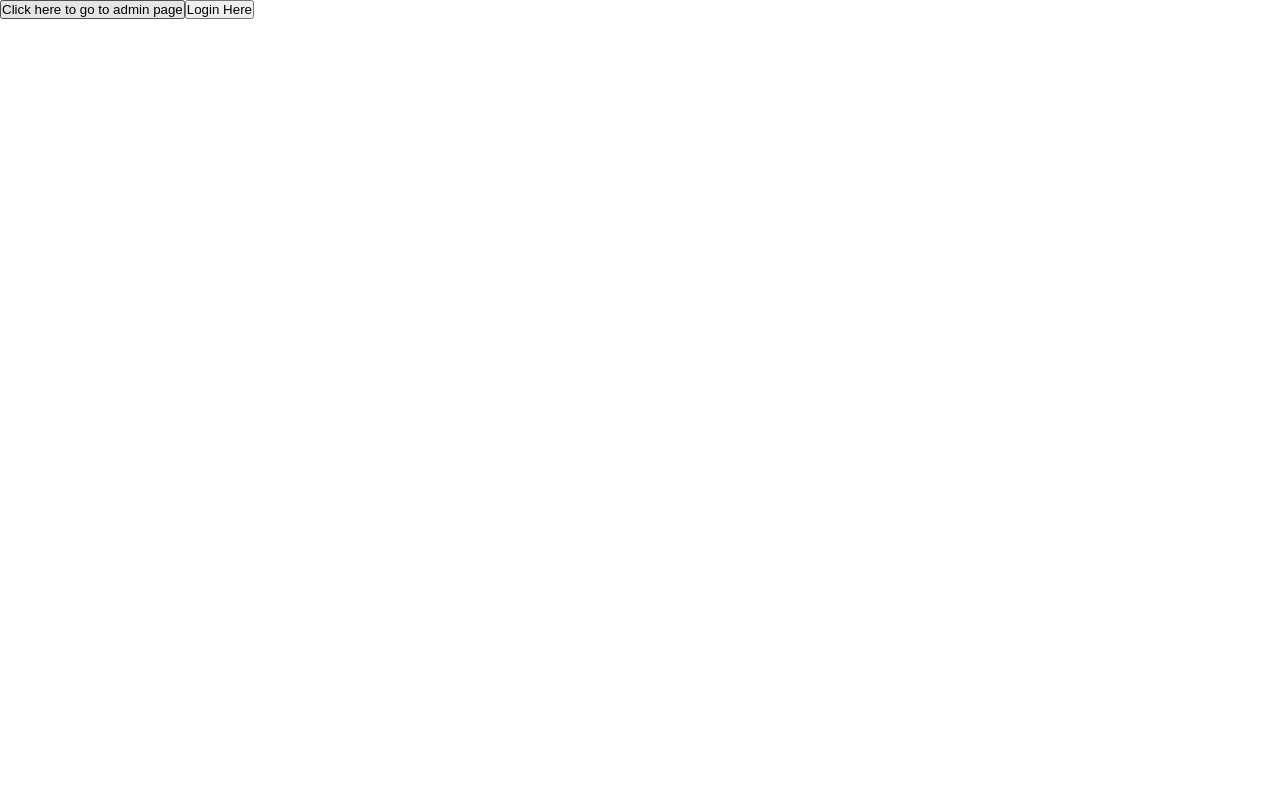
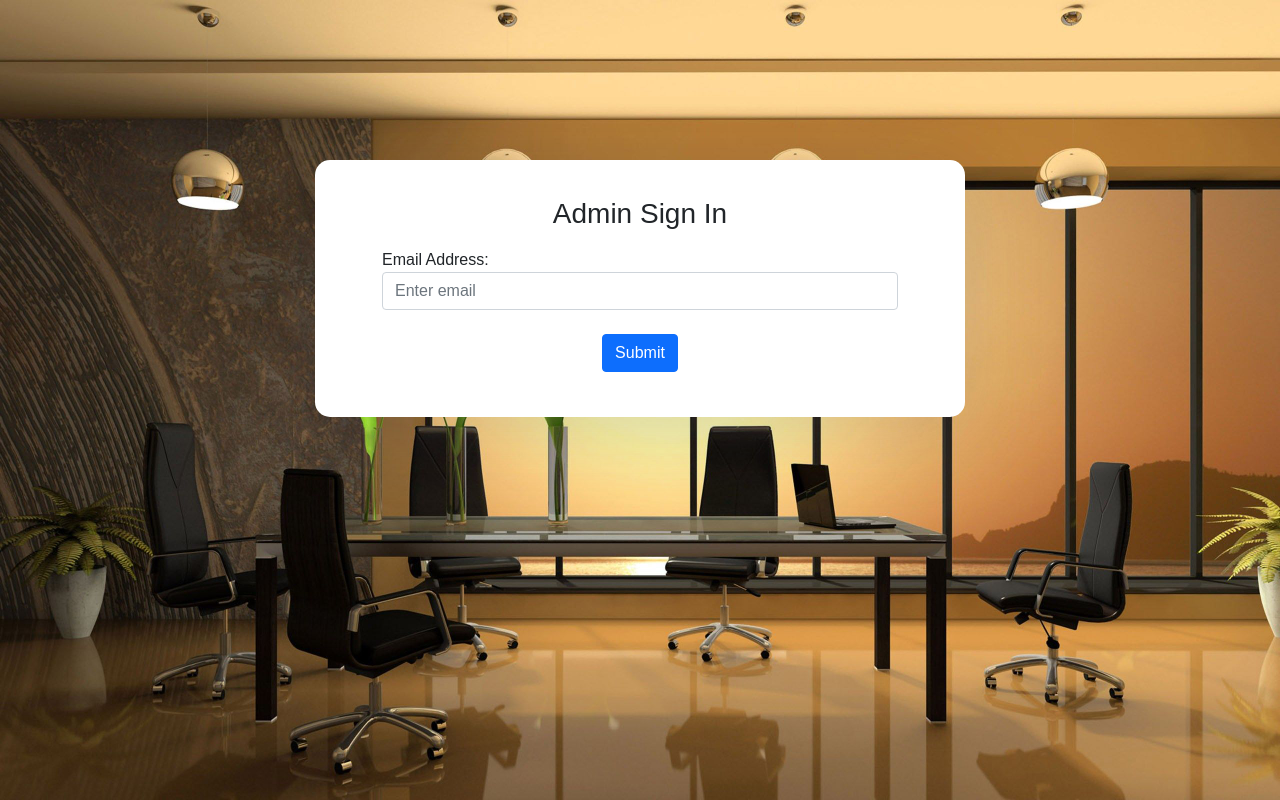
Before and after one commit to Indupriya99/DB-Desk, a React (Create React App) app: page /adminLogin in a window 1280 px wide. Built offline with nearby package versions, Linux system fonts and the light colour scheme.

Commit message:
Added Admin Login Feature

```diff
--- a/package.json
+++ b/package.json
@@ -6,9 +6,11 @@
     "@testing-library/jest-dom": "^5.14.1",
     "@testing-library/react": "^11.2.7",
     "@testing-library/user-event": "^12.8.3",
+    "bootstrap": "^5.1.0",
     "react": "^17.0.2",
     "react-awesome-slider": "^4.1.0",
     "react-dom": "^17.0.2",
+    "react-router-dom": "^5.2.0",
     "react-scripts": "4.0.3",
     "web-vitals": "^1.1.2"
   },
--- a/src/App.js
+++ b/src/App.js
@@ -1,4 +1,5 @@
 import React, { useState } from 'react';
+import { BrowserRouter as Router, Switch, Route } from "react-router-dom";
 
 import AwesomeSlider from 'react-awesome-slider';
 import 'react-awesome-slider/dist/styles.css';
@@ -11,6 +12,7 @@ import FourthFloor from './Pages/FourthFloor/FourthFloor';
 import FifthFloor from './Pages/FifthFloor/FifthFloor';
 
 import Login from './components/Login/Login';
+import AdminLogin from './Pages/Admin/Login/AdminLogin';
 
 function App() {
 
@@ -29,9 +31,25 @@ function App() {
         <div><FifthFloor/></div>
       </AwesomeSlider>
       {/* <Login/> */}
+      <Router>
+        <Switch>
+          <Route path='/adminLogin' exact component={AdminLogin} />
+        </Switch>
+      </Router>
     </div>
   ):(
-    <Login setLogin={setLogin}/>
+    <>
+    <Router>
+    <Switch>
+      <Route exact path='/'>
+        <Login setLogin={setLogin} />
+      </Route>
+      <Route exact path='/adminLogin'>
+        <AdminLogin/>
+      </Route>
+    </Switch>
+  </Router>
+  </>
   );
 }
 
--- /dev/null
+++ b/src/Pages/Admin/Login/AdminLogin.js
@@ -0,0 +1,107 @@
+import React, { Component } from "react";
+
+import './adminLogin.css';
+import 'bootstrap/dist/css/bootstrap.min.css';
+
+
+export default class AdminLogin extends Component {
+  constructor() {
+    super();
+    this.state = {
+      input: {},
+      errors: {}
+    };
+
+    this.handleChange = this.handleChange.bind(this);
+    this.handleSubmit = this.handleSubmit.bind(this);
+  }
+
+  handleChange(event) {
+    let input = this.state.input;
+    input[event.target.name] = event.target.value;
+
+    this.setState({
+      input
+    });
+  }
+
+  handleSubmit(event) {
+    event.preventDefault();
+    if (this.validate()) {
+      console.log(this.state);
+      let input = {};
+      input["email"] = "";
+      this.setState({ input: input });
+      // alert('Demo Form is submited');
+      window.location.href = './dashboard.html';
+    }
+  }
+
+  validate() {
+    let input = this.state.input;
+    let errors = {};
+    let isValid = true;
+
+
+
+    if (!input["email"]) {
+      isValid = false;
+      errors["email"] = "Please enter your email Address.";
+    }
+
+    if (typeof input["email"] !== "undefined") {
+
+      var pattern = new RegExp(/^(("[\w-\s]+")|([\w-]+(?:\.[\w-]+)*)|("[\w-\s]+")([\w-]+(?:\.[\w-]+)*))(@((?:[\w-]+\.)*\w[\w-]{0,66})\.([a-z]{2,6}(?:\.[a-z]{2})?)$)|(@\[?((25[0-5]\.|2[0-4][0-9]\.|1[0-9]{2}\.|[0-9]{1,2}\.))((25[0-5]|2[0-4][0-9]|1[0-9]{2}|[0-9]{1,2})\.){2}(25[0-5]|2[0-4][0-9]|1[0-9]{2}|[0-9]{1,2})\]?$)/i);
+      if (!pattern.test(input["email"])) {
+        isValid = false;
+        errors["email"] = "Please enter valid email address.";
+      }
+    }
+
+
+    this.setState({
+      errors: errors
+    });
+
+    return isValid;
+  }
+
+  render() {
+    return (
+      <div className='adjust'>
+        <div className="auth-wrapper">
+        <div className="auth-inner">
+        <form onSubmit={this.handleSubmit}>
+                <h3>Admin Sign In</h3>
+                <div class="container">
+            <label for="email">Email Address:</label>
+            <input
+              type="text"
+              name="email"
+              value={this.state.input.email}
+              onChange={this.handleChange}
+              class="form-control"
+              placeholder="Enter email"
+              id="email" />
+
+              <div className="text-danger">{this.state.errors.email}</div>
+          </div>
+
+
+
+                    &nbsp;&nbsp;&nbsp;
+
+
+                <div class="wrapper">
+                <button type="submit" className="btn btn-primary btn-block">Submit</button>
+
+                </div>
+
+
+            </form>
+        </div>
+        </div>
+      </div>
+    );
+  }
+}
--- /dev/null
+++ b/src/Pages/Admin/Login/adminLogin.css
@@ -0,0 +1,58 @@
+.adjust{
+  background: url('./images/bg-01.jpg');
+  background-repeat: no-repeat;
+  background-size: 100% 100%;
+  width: 100vw;
+  height: 100vh;
+  font-weight: 400;
+  font-family: 'Fira Sans', sans-serif;
+  /* background-color: blue; */
+}
+
+.auth-wrapper {
+  padding-top: 20vh;
+  display: flex;
+  justify-content: center;
+  flex-direction: column;
+  text-align: left;
+}
+
+.auth-inner {
+  width: 650px;
+  margin: auto;
+  background: #ffffff;
+  box-shadow: 0px 14px 80px rgba(34, 35, 58, 0.2);
+  padding: 40px 55px 45px 55px;
+  border-radius: 15px;
+  transition: all .3s;
+}
+
+.auth-wrapper .form-control:focus {
+  border-color: #167bff;
+  box-shadow: none;
+}
+
+.auth-wrapper h3 {
+  text-align: center;
+  margin: 0;
+  line-height: 1;
+  padding-bottom: 20px;
+}
+
+.custom-control-label {
+  font-weight: 400;
+}
+.wrapper {
+  text-align: center;
+}
+
+.button {
+  position: absolute;
+  top: 50%;
+}
+
+@media screen and (max-width:800px) {
+  .auth-inner{
+    width: 85vw;
+  }
+}
--- a/src/Pages/FirstFloor/firstfloor.css
+++ b/src/Pages/FirstFloor/firstfloor.css
@@ -3,6 +3,7 @@
     height: 100vh;
     background-color: rgb(19, 19, 80);
 }
+
 
 .seat-container{
     margin: 40px;
--- a/src/components/Navbar/Navbar.css
+++ b/src/components/Navbar/Navbar.css
@@ -7,9 +7,9 @@
 .navbar{
     height: 5vh;
     width: 100vw;
+    text-align: center;
     background-color: rgb(3, 3, 48);
     color: white;
-    text-align: center;
     text-transform: capitalize;
 }
 
--- a/src/index.css
+++ b/src/index.css
@@ -2,14 +2,6 @@
   margin: 0;
   padding: 0;
   box-sizing: border-box;
-}
-
-.navbar{
-  height: 10vh;
-  color: white;
-  font-size: xx-large;
-  text-align: center;
-  background-color: gray;
 }
 
 .first, .second, .third {
```
Also changed, not shown: src/Pages/Admin/Login/images/bg-01.jpg (added), 1 other file (tests, documents, lock files or other folders).
